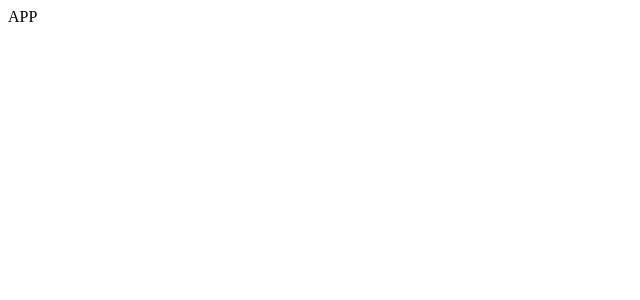
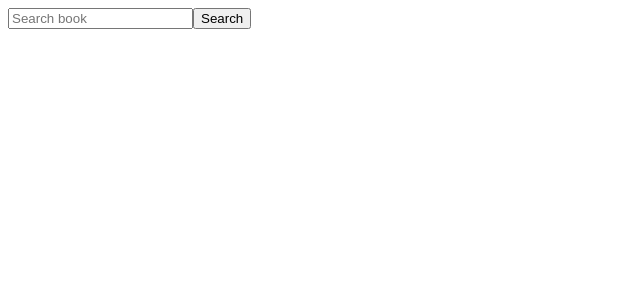
Before and after one commit to mateuszlubianka1993/search-book-app-react, a React (Create React App) app: page / in a window 1280 px wide. Shown: the top 300 px of the page, without its empty margins (0-640 px from the left). Built offline with nearby package versions, Linux system fonts and the light colour scheme.

Commit message:
add SearchBar component

```diff
--- a/src/components/App.js
+++ b/src/components/App.js
@@ -1,9 +1,14 @@
 import React from 'react';
+import SearchBar from './SearchBar';
 
 class App extends React.Component {
 
     render () {
-        return <div>APP</div>
+        return (
+            <div className="app-container">
+                <SearchBar />
+            </div>
+        )
     }
 };
 
--- /dev/null
+++ b/src/components/SearchBar.js
@@ -0,0 +1,14 @@
+import React from 'react';
+
+function SearchBar(props) {
+    return (
+      <div className="search-container">
+        <form className="search-form">
+            <input type="text" placeholder="Search book"/>
+            <button type="submit">Search</button>
+        </form>
+      </div>
+    )
+  }
+
+export default SearchBar;
```
